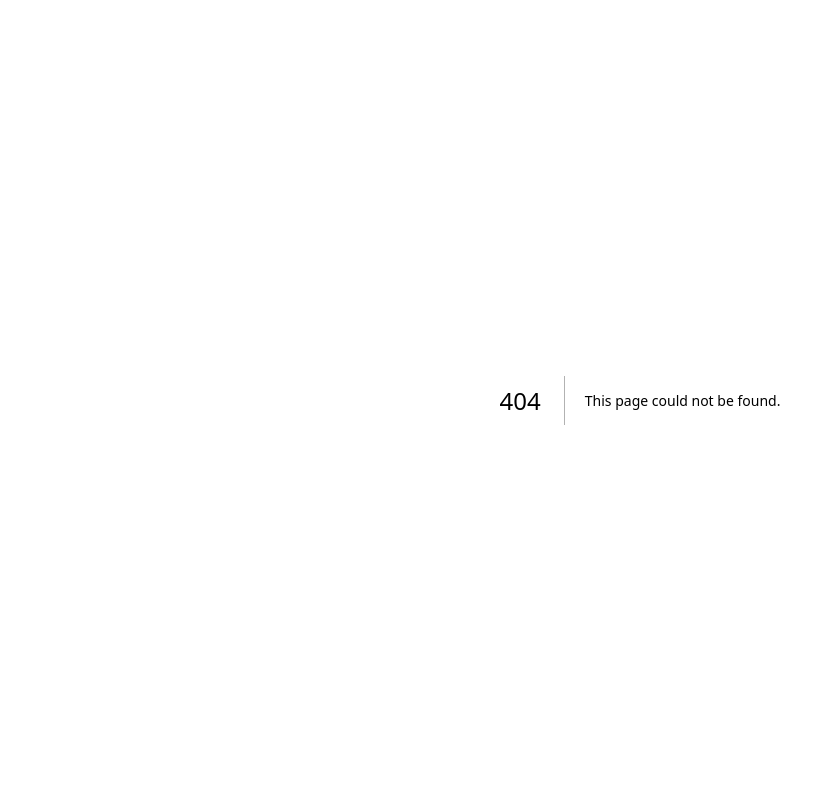
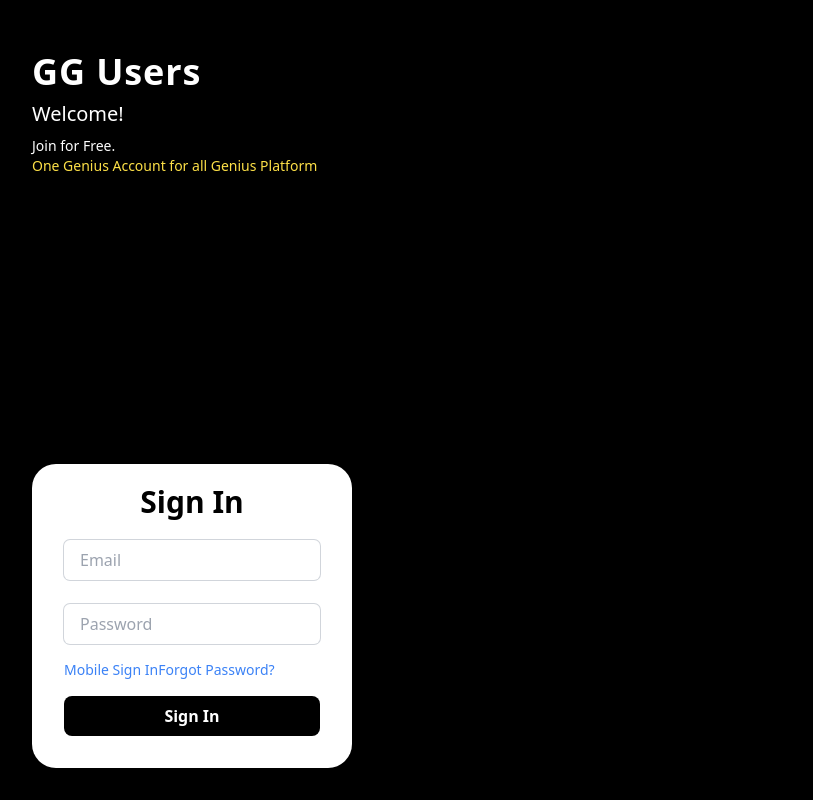
Before and after one commit to GoingGeniusGroup/R3F-NextJS-Starter-Package, a Next.js app: page /signin in a window 1280 px wide. Before the commit this address had no page. Shown: the whole page, without its empty margins (0-813 px from the left). Built offline with nearby package versions, Linux system fonts and the light colour scheme.

Commit message:
sign in page added

```diff
--- /dev/null
+++ b/app/signin/page.jsx
@@ -0,0 +1,41 @@
+import React from 'react';
+const SignIn = () => {
+    return (
+        // <div className='bg-cover bg-black text-white md:flex'>
+            <div className='flex w-full min-h-screen '>
+                    <div className='flex flex-col md:flex-row md:space-x-6 space-y-6 md:space-y-0 bg-black w-full p-8 text-white'>
+                        <div className='flex flex-col space-y-8 justify-between pt-5'>
+                            <div>
+                                <h1 className='font-bold text-4xl tracking-wide'> GG Users</h1>
+                                <h2 className='pt-2 text-white text-xl'>Welcome!</h2>
+                                <p className='pt-2 text-white text-sm'>Join for Free.</p>
+                                <p className='text-yellow-300 text-sm'>One Genius Account for all Genius Platform</p>
+                            </div>
+                            <div className='bg-white rounded-3xl shadow-lg p-5 text-gray-600 md:w-80'>
+                                <h1 className='font-bold text-black justify-center text-center text-3xl'> Sign In</h1>
+                                <form action='' class="flex flex-col space-y-4 p-3">
+                                    <div>
+                                        <input type="email"
+                                        placeholder='Email'
+                                        class='ring-1 ring-gray-300 w-full rounded-md px-4 py-2 mt-2 outline-none focus:ring-2 focus:ring-yellow-300' />
+                                    </div>
+                                    <div>
+                                        <input type="password"
+                                        placeholder='Password'
+                                        class='ring-1 ring-gray-300 w-full rounded-md px-4 py-2 mt-2 outline-none focus:ring-2 focus:ring-yellow-300' />
+                                    </div>
+                                    <p className='text-blue-500 text-sm'>
+                                        <a href='' className='text-start'>Mobile Sign In</a>
+                                        <a href='' className='text-end'>Forgot Password?</a>
+                                    </p>
+                                    <button className='inline-block bg-black text-white font-bold rounded-lg px-6 py-2'>Sign In</button>
+                                </form>
+                            </div>
+                        </div>
+                    </div>
+                </div>
+        // </div>
+    );
+};
+
+export default SignIn
--- a/package.json
+++ b/package.json
@@ -30,7 +30,7 @@
   },
   "devDependencies": {
     "@next/bundle-analyzer": "^14.0.4",
-    "autoprefixer": "^10.4.16",
+    "autoprefixer": "^10.4.17",
     "eslint": "^8.56.0",
     "eslint-config-next": "^14.0.4",
     "eslint-config-prettier": "^9.1.0",
@@ -38,10 +38,10 @@
     "file-loader": "^6.2.0",
     "glslify": "^7.1.1",
     "glslify-loader": "^2.0.0",
-    "postcss": "^8.4.32",
+    "postcss": "^8.4.35",
     "prettier": "^3.1.1",
     "raw-loader": "^4.0.2",
-    "tailwindcss": "^3.4.0",
+    "tailwindcss": "^3.4.1",
     "url-loader": "^4.1.1"
   }
 }
```
Also changed, not shown: 1 other file (tests, documents, lock files or other folders).
